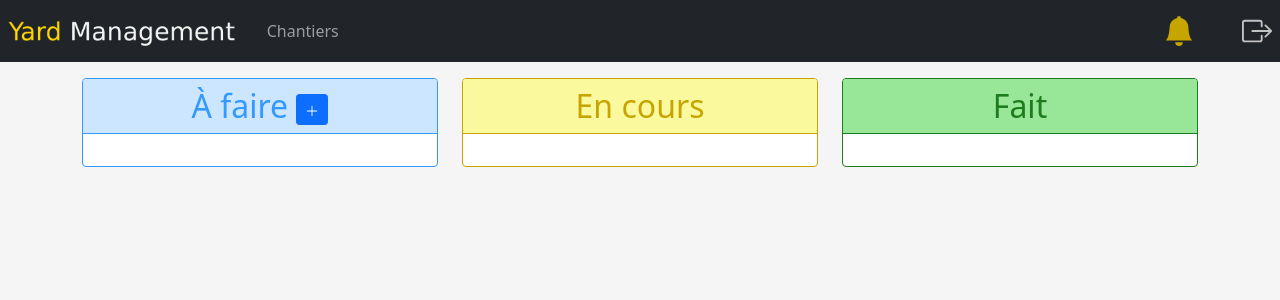
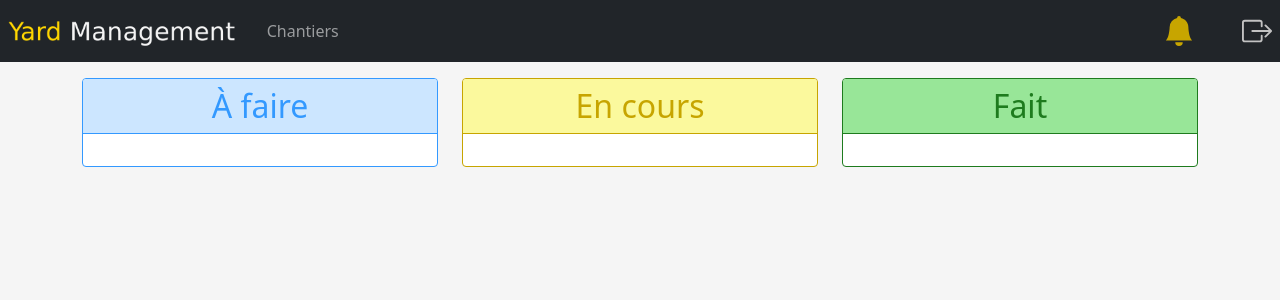
Before and after one commit to UTBM-FISA-projects/FrontYM, a React (Create React App) app: page /chantiers/1 in a window 1280 px wide. Shown: the top 300 px of the page. Built offline with nearby package versions, Linux system fonts and the light colour scheme; no server answers.

Commit message:
Les moa ne peuvent plus ajouter de missions

```diff
--- a/src/pages/Kanban/Kanban.jsx
+++ b/src/pages/Kanban/Kanban.jsx
@@ -2,12 +2,12 @@ import React, { useState } from 'react';
 import PropTypes from 'prop-types';
 
 import { Button, Card, Col, Container, Row } from 'react-bootstrap';
+import { PlusLg } from 'react-bootstrap-icons';
 
 import { TaskList } from '../../components/TaskList';
 import ModalNewTask from './ModalNewTask';
 
-import { theme } from '../../utils';
-import { PlusLg } from 'react-bootstrap-icons';
+import { theme, userShape } from '../../utils';
 
 const colors = {
     secondaryBlue: '#3399ff',
@@ -17,7 +17,12 @@ const colors = {
     transparentYellow: '#fbf99d',
 };
 
-const Kanban = ({ id_yard }) => {
+const Kanban = (props) => {
+    const {
+        id_yard,
+        user: { type } = {},
+    } = props;
+
     const [show, setShow] = useState(false);
     const handleClose = React.useCallback(() => {setShow(false);}, []);
     const handleShow = React.useCallback(() => {setShow(true);}, []);
@@ -37,7 +42,7 @@ const Kanban = ({ id_yard }) => {
                             }}
                         >
                             À faire{' '}
-                            <Button onClick={handleShow} size="sm"><PlusLg /></Button>
+                            {type === 'supervisor' && <Button onClick={handleShow} size="sm"><PlusLg /></Button>}
                         </Card.Header>
                         <Card.Body className="overflow-auto">
                             <TaskList id_yard={id_yard} state="todo" />
@@ -88,6 +93,7 @@ const Kanban = ({ id_yard }) => {
 
 Kanban.propTypes = {
     id_yard: PropTypes.number.isRequired,
+    user: PropTypes.shape(userShape),
 };
 
 export default Kanban;
```
